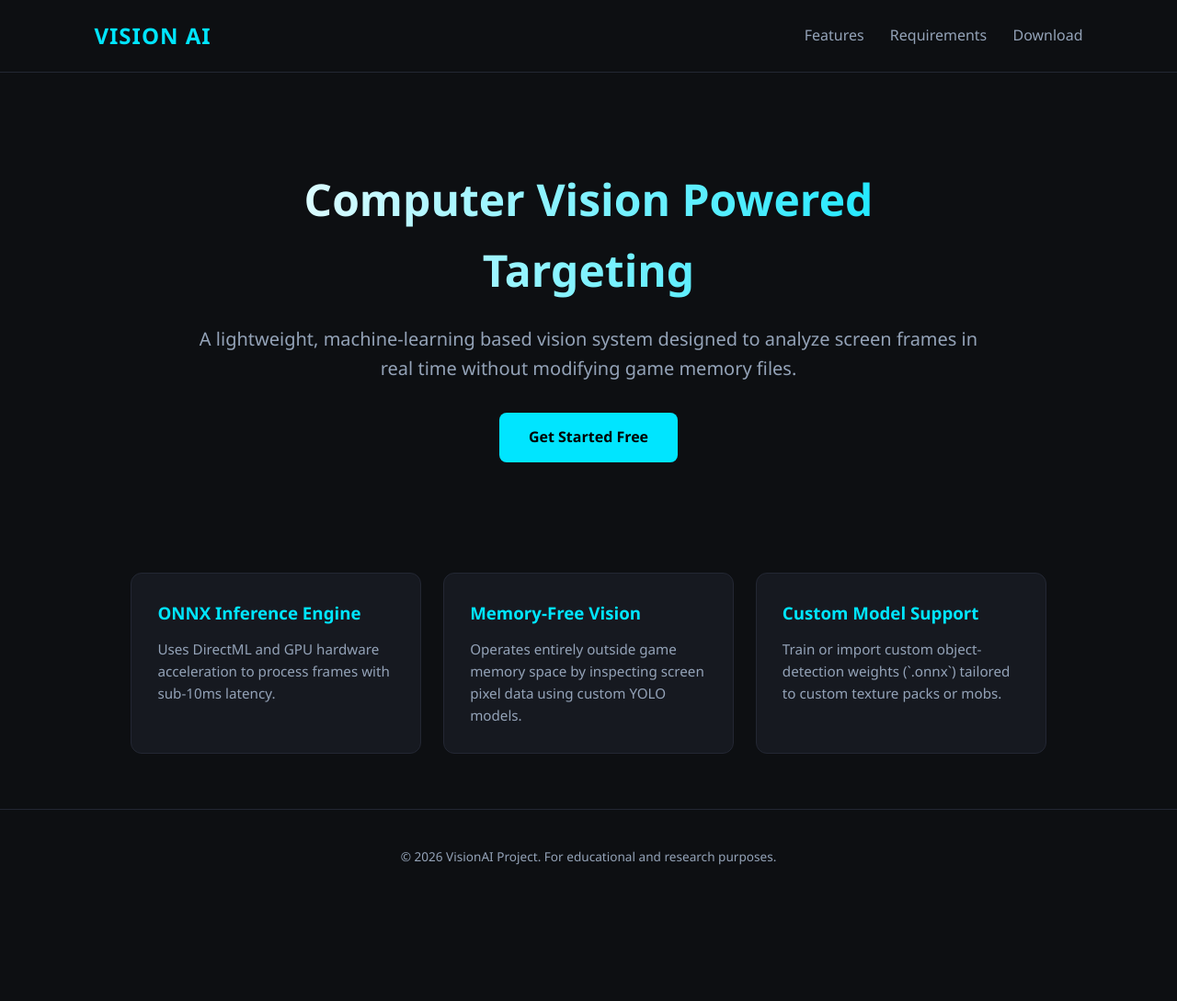
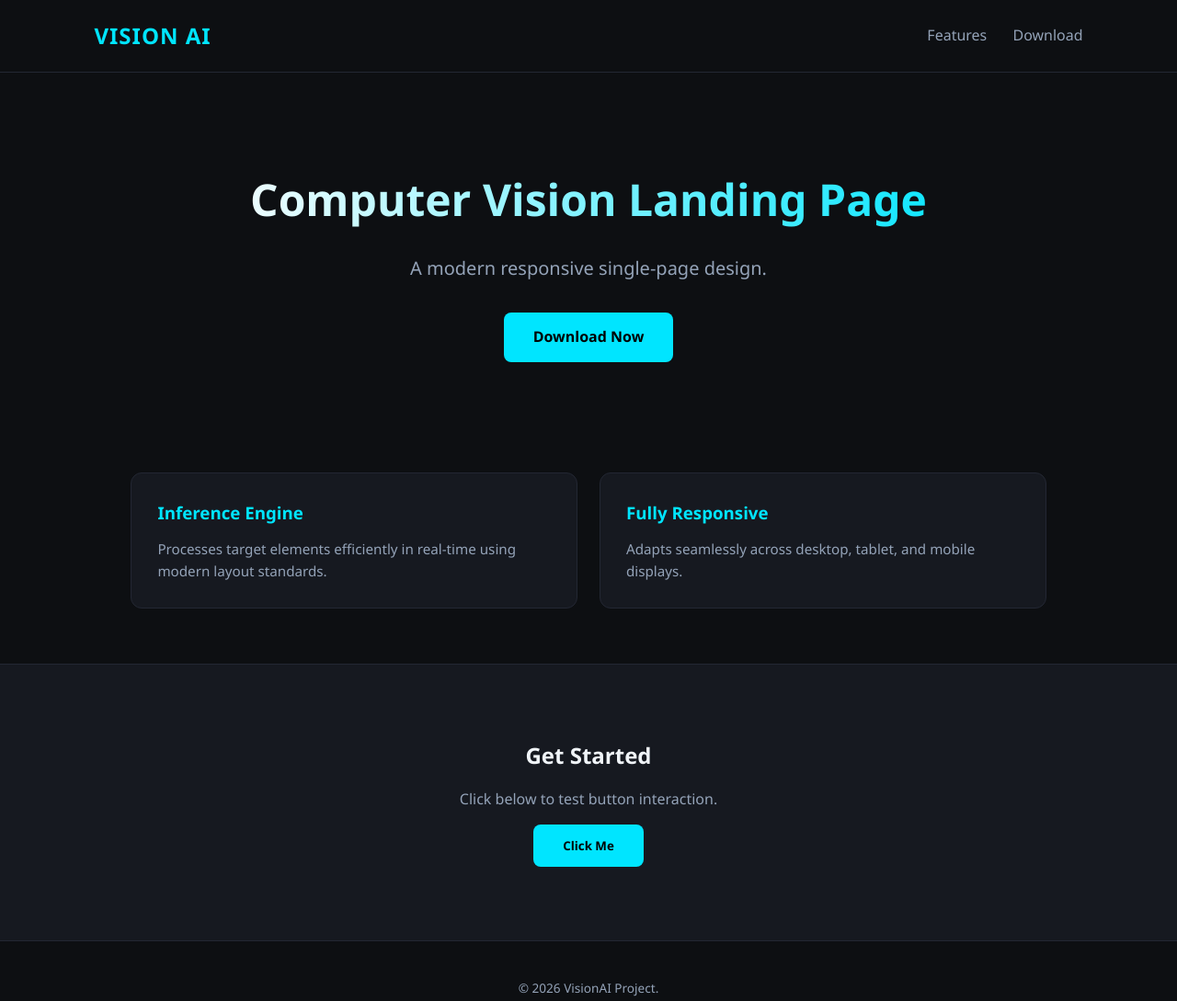
Before and after one commit to Minecraftlow67/project, a plain HTML site: page index.html in a window 1280 px wide. Shown: the whole page at 92% size. Before the commit the page ends 983 px from the top, so only its background shows below. Drawn offline with Linux system fonts and the light colour scheme.

Commit message:
Update index.html

```diff
--- a/index.html
+++ b/index.html
@@ -3,7 +3,7 @@
 <head>
   <meta charset="UTF-8">
   <meta name="viewport" content="width=device-width, initial-scale=1.0">
-  <title>VisionAI - Next-Gen AI Vision Assist for Minecraft</title>
+  <title>VisionAI - Landing Page</title>
   <style>
     :root {
       --bg-dark: #0d0f12;
@@ -29,11 +29,14 @@
     }
 
     header {
+      position: relative;
+      z-index: 100;
       display: flex;
       justify-content: space-between;
       align-items: center;
       padding: 20px 8%;
       border-bottom: 1px solid var(--border);
+      background-color: var(--bg-dark);
     }
 
     .logo {
@@ -48,6 +51,7 @@
       text-decoration: none;
       margin-left: 24px;
       transition: color 0.2s;
+      cursor: pointer;
     }
 
     nav a:hover {
@@ -55,6 +59,8 @@
     }
 
     .hero {
+      position: relative;
+      z-index: 1;
       text-align: center;
       padding: 100px 20px 60px;
       max-width: 900px;
@@ -83,6 +89,8 @@
       border-radius: 8px;
       font-weight: 600;
       text-decoration: none;
+      cursor: pointer;
+      border: none;
       transition: background 0.2s, transform 0.1s;
     }
 
@@ -122,10 +130,17 @@
       font-size: 0.95rem;
     }
 
+    .section-download {
+      text-align: center;
+      padding: 80px 20px;
+      background-color: var(--bg-card);
+      border-top: 1px solid var(--border);
+      border-bottom: 1px solid var(--border);
+    }
+
     footer {
       text-align: center;
       padding: 40px;
-      border-top: 1px solid var(--border);
       color: var(--text-muted);
       font-size: 0.85rem;
     }
@@ -137,34 +152,35 @@
     <div class="logo">VISION AI</div>
     <nav>
       <a href="#features">Features</a>
-      <a href="#requirements">Requirements</a>
       <a href="#download">Download</a>
     </nav>
   </header>
 
   <section class="hero">
-    <h1>Computer Vision Powered Targeting</h1>
-    <p>A lightweight, machine-learning based vision system designed to analyze screen frames in real time without modifying game memory files.</p>
-    <a href="#download" class="btn-primary">Get Started Free</a>
+    <h1>Computer Vision Landing Page</h1>
+    <p>A modern responsive single-page design.</p>
+    <a href="#download" class="btn-primary">Download Now</a>
   </section>
 
   <section class="features" id="features">
     <div class="card">
-      <h3>ONNX Inference Engine</h3>
-      <p>Uses DirectML and GPU hardware acceleration to process frames with sub-10ms latency.</p>
+      <h3>Inference Engine</h3>
+      <p>Processes target elements efficiently in real-time using modern layout standards.</p>
     </div>
     <div class="card">
-      <h3>Memory-Free Vision</h3>
-      <p>Operates entirely outside game memory space by inspecting screen pixel data using custom YOLO models.</p>
-    </div>
-    <div class="card">
-      <h3>Custom Model Support</h3>
-      <p>Train or import custom object-detection weights (`.onnx`) tailored to custom texture packs or mobs.</p>
+      <h3>Fully Responsive</h3>
+      <p>Adapts seamlessly across desktop, tablet, and mobile displays.</p>
     </div>
   </section>
 
+  <section class="section-download" id="download">
+    <h2>Get Started</h2>
+    <p style="margin: 15px 0; color: var(--text-muted);">Click below to test button interaction.</p>
+    <button class="btn-primary" onclick="alert('Button clicked successfully!')">Click Me</button>
+  </section>
+
   <footer>
-    <p>&copy; 2026 VisionAI Project. For educational and research purposes.</p>
+    <p>&copy; 2026 VisionAI Project.</p>
   </footer>
 
 </body>
```
